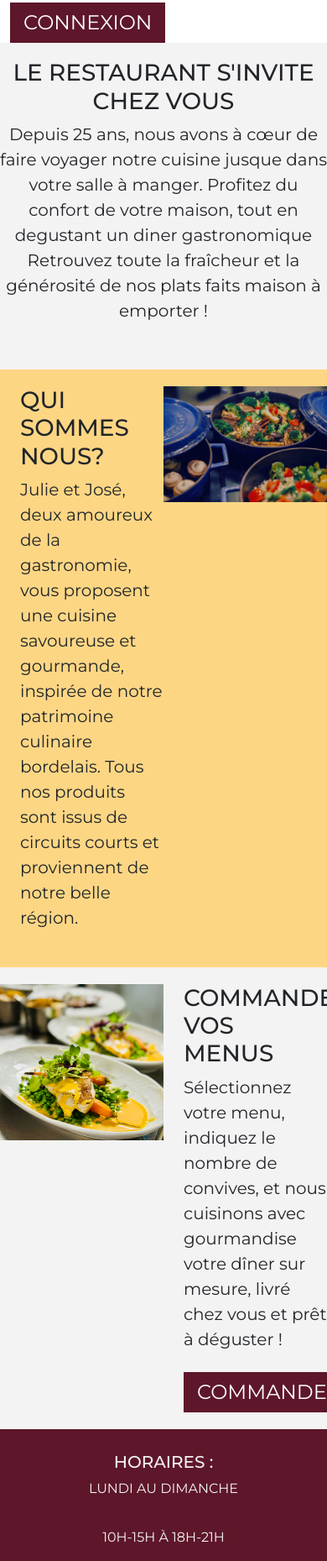
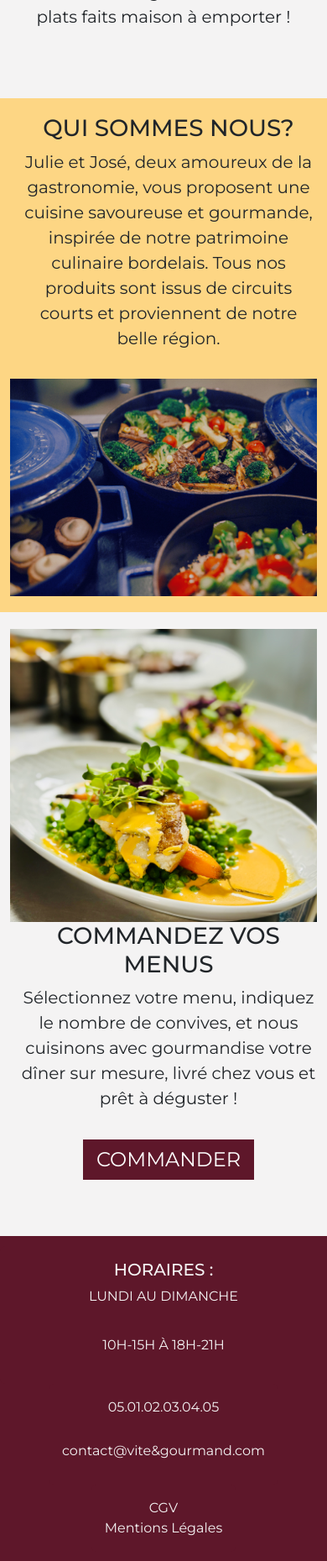
Before and after one commit to Mayon53/Vite-et-Gourmand, a PHP site: page /index.php in a window 390 px wide; the page is wider, and only the part inside the window is pictured. Shown: the part 1215-3074 px from the top of that part at 84% size. Run offline with PHP 8.4, Linux system fonts and the light colour scheme; some libraries are stand-ins or nearby versions; some web fonts are replaced.

Commit message:
design responsive index.php

```diff
--- a/PHP/index.php
+++ b/PHP/index.php
@@ -12,24 +12,35 @@
             ?>
         </header>
         <main>
-            <div class="BigTitle">
-                <?php
-                require_once __DIR__ . '/../PHP_BASE/bigTitle.php';
-                ?>
+            <div class="container-fluid m-0 p-0">
+                <div class="row bg-secondary py-0 px-auto align-items-center">
+                    <div class="conteneur col-lg-8 p-0 lg-mx-auto">
+                        <img class="img-fluid" src="/../Images/BigTitleAccueil.png" alt="">
                     </div>
-
+                    <div class="conteneur col-lg-4">
+                        <div class="lg-p-5 fs-1 pt-3 ps-0 mx- auto text-center text-lg-start">
+                            <h2 class="titreBT">BIENVENUE</h2>
+                        </div>
+                        <div class="conteneur  fs-4 text-center text-lg-start px-2">
+                            <p>La cuisine de notre chef s'invite directement à votre table. </br>À emporter, chaud et prêt à déguster !</p>
+                        </div>
+                        <div class="conteneur  fs-4 text-center text-lg-start p-5">
+                            <a class="btn btn-primary bg-primary border-0 rounded-0 ps-3 pe-3" href="#">CONNEXION</a>
+                        </div>
+                    </div>
+                </div>
                 <div class="presentationrestaurant bg-light">
-                <div class="conteneur text-center">
+                    <div class="conteneur  text-center py-5 px-3">
                         <h2 class="titreAccueil fs-1">LE RESTAURANT S'INVITE CHEZ VOUS</h2>
-                    <p class="textePR fs-5">Depuis 25 ans, nous avons à cœur de faire voyager notre cuisine jusque dans votre salle à manger.
+                        <p class="textePR fs-5 pt-4">Depuis 25 ans, nous avons à cœur de faire voyager notre cuisine jusque dans votre salle à manger.
                             Profitez du confort de votre maison, tout en degustant un diner gastronomique
                             Retrouvez toute la fraîcheur et la générosité de nos plats faits maison à emporter !
                         </p>
                     </div>
                 </div>
-            <div class="container-PP bg-warning">
-                <div class="conteneur d-flex flex-row">
-                    <div class="conteneur-text w-50 d-flex flex-column justify-content-center ps-4">
+                <div class="container-fluid bg-warning m-0 p-0">
+                    <div class="conteneur row align-items-center">
+                        <div class="col-lg-6 text-center text-lg-end ps-4">
                             <div class="sous-containeur">
                                 <h2 class="titreAccueil fs-1">QUI SOMMES NOUS?</h2>
                             </div>
@@ -40,14 +51,17 @@
                                 </p>
                             </div>
                         </div>
-                    <div class="container-img w-50 p-0 m-0">
+                        <div class="container-img col-lg-6">
                             <img class="img-fluid" src="/../Images/platsCuisinesAccueil.png" alt="">
                         </div>
                     </div>
                 </div>
-            <div class="container-commande bg-light">
-                <div class="conteneur d-flex flex-row-reverse">
-                    <div class="conteneur-text w-50 d-flex flex-column justify-content-center ps-4">
+                <div class="container-fluid bg-light m-0 p-0">
+                    <div class="conteneur row align-items-center">
+                        <div class="container-img col-lg-6">
+                            <img class="img-fluid w-100" src="/../Images/commandeAccueil.JPEG" alt="">
+                        </div>
+                        <div class="col-lg-6 text-center text-lg-start ps-4 pb-5">
                             <div class="sous-containeur">
                                 <h2 class="titreAccueil fs-1">COMMANDEZ VOS MENUS</h2>
                             </div>
@@ -56,13 +70,10 @@
                                     et nous cuisinons avec gourmandise votre dîner sur mesure,
                                     livré chez vous et prêt à déguster !
                                 </p>
-                            <div class="btnBT">
+                                <div class="btnBT text-center text-lg-start ">
                                     <a class="btn btn-primary bg-primary border-0 rounded-0 ps-3 pe-3" href="/PHP/formCommande.php">COMMANDER</a>
                                 </div>
                             </div>
-                    </div>
-                    <div class="container-img w-50 p-0 m-0">
-                        <img class="img-fluid w-100" src="/../Images/commandeAccueil.JPEG" alt="">
                         </div>
                     </div>
 
```
Lines whose indentation alone changed are shown as unchanged.
